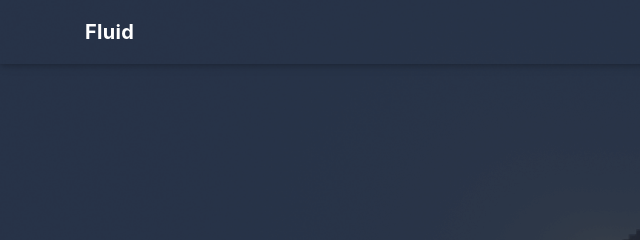
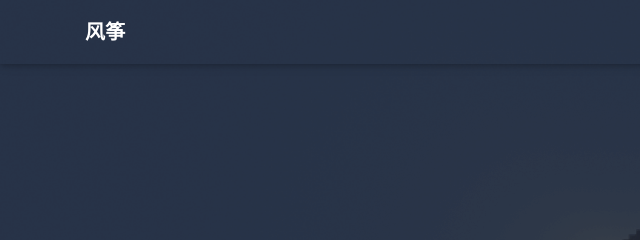
Before and after one commit to bingws/bingws.github.io, a plain HTML site: page index.html in a window 1280 px wide. Shown: the top 240 px of the page, 0-640 px from the left. Drawn offline with nearby package versions, Linux system fonts and the light colour scheme; some packages are replaced by stand-ins of ours; a script that the page names is missing; a small style sheet from the web is missing.

Commit message:
Site updated: 2024-08-13 14:25:41

```diff
--- a/index.html
+++ b/index.html
@@ -87,7 +87,7 @@
   <nav id="navbar" class="navbar fixed-top  navbar-expand-lg navbar-dark scrolling-navbar">
   <div class="container">
     <a class="navbar-brand" href="/">
-      <strong>Fluid</strong>
+      <strong>风筝</strong>
     </a>
 
     <button id="navbar-toggler-btn" class="navbar-toggler" type="button" data-toggle="collapse"
```
Also changed, not shown: 2024/08/13/hello-world/index.html (+1 -1 lines), 404.html (+1 -1 lines), about/index.html (+1 -1 lines), archives/2024/08/index.html (+1 -1 lines), archives/2024/index.html (+1 -1 lines), archives/index.html (+1 -1 lines), categories/index.html (+1 -1 lines), links/index.html (+1 -1 lines), tags/index.html (+1 -1 lines).
